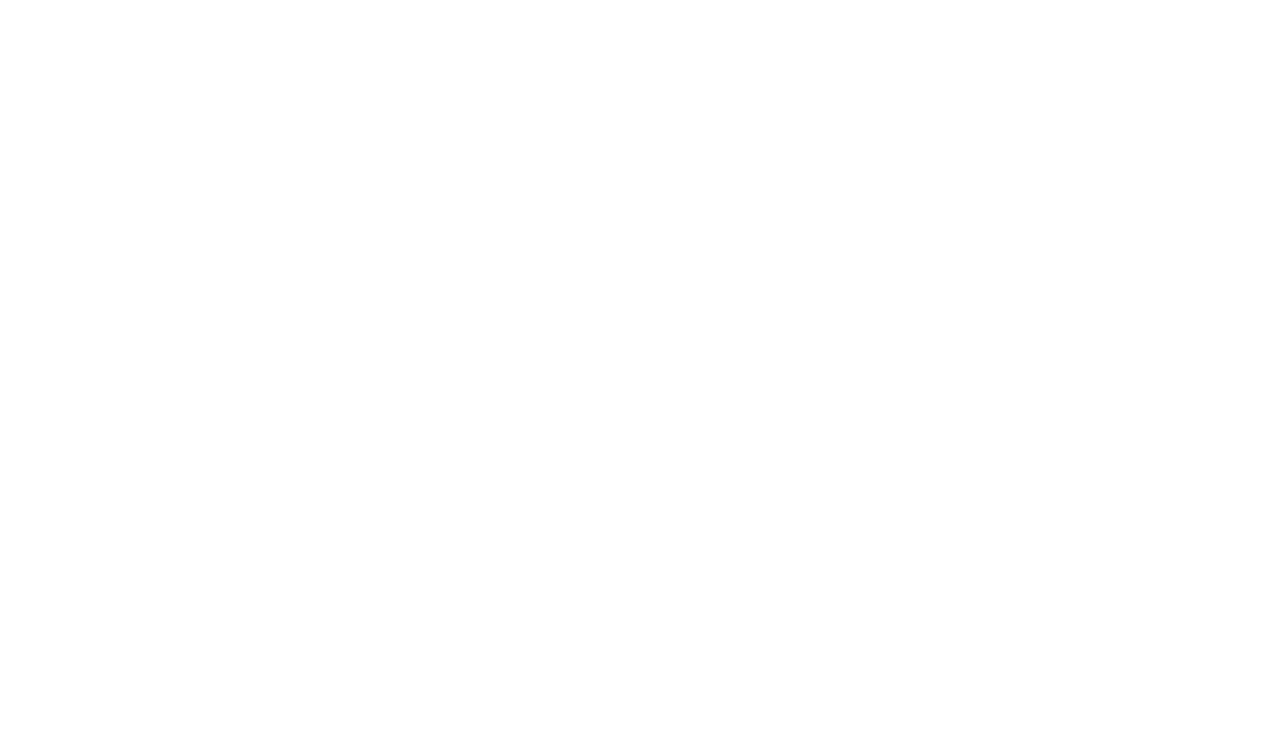
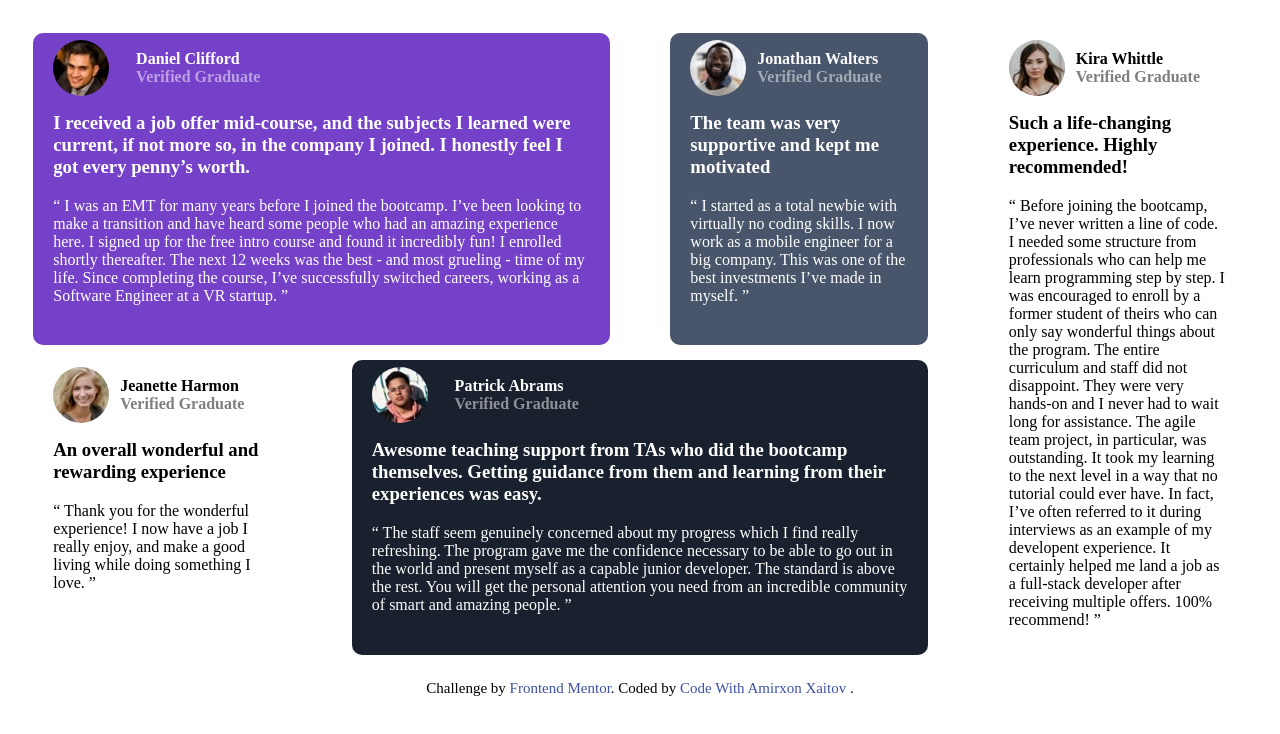
Before and after one commit to AmirxonEngineer/FrondMentor, a plain HTML site: page index.html in a window 1280 px wide. Drawn offline with Linux system fonts and the light colour scheme.

Commit message:
second commit

```diff
--- /dev/null
+++ b/css/main.css
@@ -0,0 +1,115 @@
+@import url('https://fonts.googleapis.com/css2?family=Barlow+Semi+Condensed:wght@500;600&display=swap');
+
+
+*{
+  box-sizing: border-box;
+}
+
+.body{
+  font-family: 'Barlow Semi Condensed', sans-serif;
+  background: hsl(210,46%,95%);
+  font-size: 13px;
+  overflow: hidden;
+  line-height: 22px;
+  height: 100vh;
+}
+
+.container{
+  display: grid;
+  grid-template-columns: repeat(4,2fr);
+  grid-template-areas:
+  ' daniel daniel jonat kira'
+    ' jean pat pat kira';
+  column-gap: 5%;
+  padding: 2%;
+}
+
+.daniel{
+  grid-area: daniel;
+  background-color: hsl(263, 55%, 52%);
+  padding: 10px 20px;
+  border-radius: 10px;
+  color: white;
+}
+
+.jonat {
+  grid-area: jonat;
+  background-color: hsl(217, 19%, 35%);
+  padding: 10px 20px;
+  border-radius: 10px;
+  color: white;
+}
+
+.kira {
+  grid-area: kira;
+  background-color: hsl(0, 0%, 100%);
+  padding: 10px 20px;
+  border-radius: 10px;
+}
+
+.jean {
+  grid-area: jean;
+  background-color: hsl(0, 0%, 100%);
+  padding: 10px 20px;
+  margin-top: 15px;
+  border-radius: 10px;
+}
+
+.pat {
+  grid-area: pat;
+  background-color: hsl(219, 29%, 14%);
+  padding: 10px 20px;
+  border-radius: 10px;
+  color: white;
+  margin-top: 15px;
+}
+
+.textmonies-grid p{
+  opacity: 70%;
+}
+
+.details {
+  display: flex;
+  align-items: center;
+  height: 50px;
+  gap: 5%;
+}
+
+img {
+  max-width: 100%;
+  border-radius: 50%;
+}
+span {
+  opacity: 50%;
+}
+
+h4 {
+  font-weight: 600;
+}
+
+.attribution {
+  font-size: 15px;
+  text-align: center;
+}
+.attribution a {
+  color: hsl(228, 45%, 44%);
+  text-decoration: none;
+}
+
+@media screen and (max-width: 600px) {
+  body {
+      padding: 5%;
+      overflow: auto;
+  }
+
+  .container {
+      padding: 0 3%;
+      width: 100%;
+      display: flex;
+      flex-direction: column;
+  }
+
+  .textmonies-grid {
+      margin: 5% 0;
+  }
+}
--- a/index.html
+++ b/index.html
@@ -1,11 +1,97 @@
 <!DOCTYPE html>
 <html lang="en">
+
 <head>
   <meta charset="UTF-8">
   <meta name="viewport" content="width=device-width, initial-scale=1.0">
-  <title>Document</title>
+  <!-- displays site properly based on user's device -->
+
+  <link rel="icon" type="image/png" sizes="32x32" href="./images/favicon-32x32.png">
+  <link rel="stylesheet" href="./css/main.css">
+  <title>Frontend Mentor | [Testimonies Grid Layout]</title>
 </head>
+
 <body>
+  <div class="container">
+    <div class="textimonies-grid daniel ">
+      <div class="details">
+        <img src="./images/image-daniel.jpg" alt="Daniel">
+        <h4> Daniel Clifford <br> <span>Verified Graduate</span></h4>
+      </div>
+      <h3> I received a job offer mid-course, and the subjects I learned were current, if not more so,
+        in the company I joined. I honestly feel I got every penny’s worth. </h3>
+      <p>
+        “ I was an EMT for many years before I joined the bootcamp. I’ve been looking to make a
+        transition and have heard some people who had an amazing experience here. I signed up
+        for the free intro course and found it incredibly fun! I enrolled shortly thereafter.
+        The next 12 weeks was the best - and most grueling - time of my life. Since completing
+        the course, I’ve successfully switched careers, working as a Software Engineer at a VR startup. ”
 
+      </p>
+    </div>
+
+    <div class="textimonies-grid jonat">
+      <div class="details">
+        <img src="./images/image-jonathan.jpg" alt="Daniel">
+        <h4> Jonathan Walters <br> <span>Verified Graduate</span></h4>
+      </div>
+      <h3> The team was very supportive and kept me motivated </h3>
+      <p>
+        “ I started as a total newbie with virtually no coding skills. I now work as a mobile engineer
+        for a big company. This was one of the best investments I’ve made in myself. ”
+      </p>
+    </div>
+
+    <div class="textimonies-grid jean">
+      <div class="details">
+        <img src="./images/image-jeanette.jpg" alt="Daniel">
+        <h4> Jeanette Harmon <br> <span>Verified Graduate</span></h4>
+      </div>
+      <h3> An overall wonderful and rewarding experience </h3>
+      <p>
+        “ Thank you for the wonderful experience! I now have a job I really enjoy, and make a good living
+        while doing something I love. ”
+      </p>
+    </div>
+
+    <div class="textimonies-grid pat">
+      <div class="details">
+        <img src="./images/image-patrick.jpg" alt="Daniel">
+        <h4> Patrick Abrams <br> <span>Verified Graduate</span></h4>
+      </div>
+      <h3> Awesome teaching support from TAs who did the bootcamp themselves. Getting guidance from them and
+        learning from their experiences was easy. </h3>
+      <p>
+        “ The staff seem genuinely concerned about my progress which I find really refreshing. The program
+        gave me the confidence necessary to be able to go out in the world and present myself as a capable
+        junior developer. The standard is above the rest. You will get the personal attention you need from
+        an incredible community of smart and amazing people. ”
+      </p>
+    </div>
+    <div class="textimonies-grid kira">
+      <div class="details">
+        <img src="./images/image-kira.jpg" alt="Daniel">
+        <h4> Kira Whittle <br> <span>Verified Graduate</span></h4>
+      </div>
+      <h3> Such a life-changing experience. Highly recommended! </h3>
+      <p>
+        “ Before joining the bootcamp, I’ve never written a line of code. I needed some structure from
+        professionals who can help me learn programming step by step. I was encouraged to enroll by a former
+        student of theirs who can only say wonderful things about the program. The entire curriculum and staff
+        did not disappoint. They were very hands-on and I never had to wait long for assistance. The agile team
+        project, in particular, was outstanding. It took my learning to the next level in a way that no tutorial
+        could ever have. In fact, I’ve often referred to it during interviews as an example of my developent
+        experience. It certainly helped me land a job as a full-stack developer after receiving multiple offers.
+        100% recommend! ”
+
+      </p>
+    </div>
+  </div>
+
+  <div class="attribution">
+    Challenge by <a href="https://www.frontendmentor.io?ref=challenge" target="_blank">Frontend Mentor</a>.
+    Coded by <a href="t.me/AmirxonXaitov"> Code With Amirxon Xaitov </a>.
+  </div>
 </body>
+
 </html>
```
Also changed, not shown: images/bg-pattern-quotation.svg (added), images/favicon-32x32.png (added), images/image-daniel.jpg (added), images/image-jeanette.jpg (added), images/image-jonathan.jpg (added), images/image-kira.jpg (added), images/image-patrick.jpg (added).
